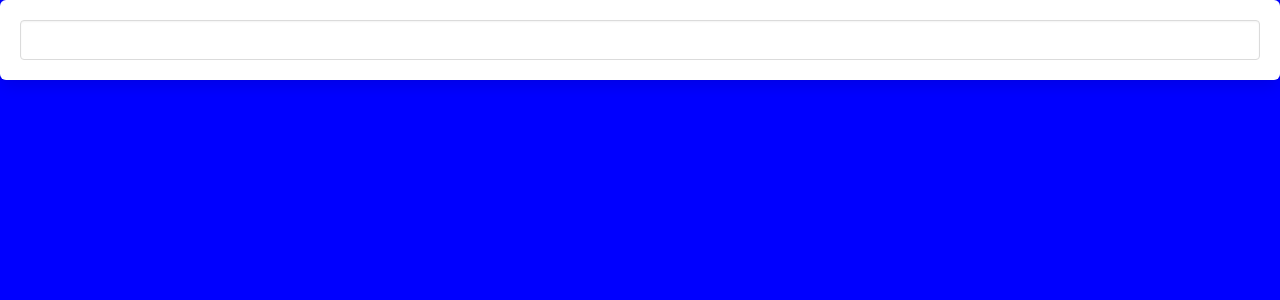
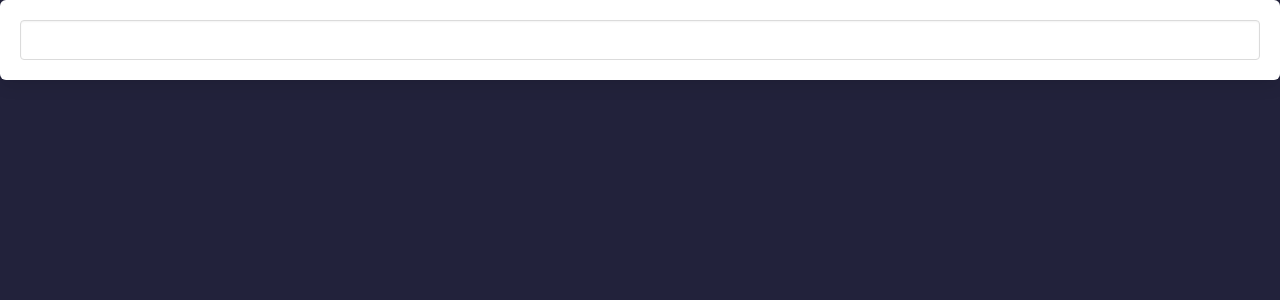
Before and after one commit to Ksars22/league-api, a React (Create React App) app: page / in a window 1280 px wide. Shown: the top 300 px of the page. Built offline with nearby package versions, Linux system fonts and the light colour scheme.

Commit message:
colors added

```diff
--- a/src/components/App.js
+++ b/src/components/App.js
@@ -4,20 +4,26 @@ import { Router } from "react-router-dom";
 import SearchBar from "./SearchBar";
 import PlayerInfo from "./PlayerInfo";
 import "bulma/css/bulma.min.css";
-import { connect } from "react-redux";
 import { createBrowserHistory } from "history";
-import { getPlayerByName } from "../actions";
+
 import DetailedMatch from "./DetailedMatch";
 
-//css
-//
+//22223B
+//4A4E69
+//9A8C98
+//C9ADA7
+//F2E9E4
 
 export const history = createBrowserHistory();
 
-const App = (props) => {
+const App = () => {
   return (
     <div
-      style={{ backgroundColor: "blue", minWidth: "600px", minHeight: "100vh" }}
+      style={{
+        backgroundColor: "#22223B",
+        minWidth: "600px",
+        minHeight: "100vh",
+      }}
     >
       <Router history={history}>
         <Route path="/" component={SearchBar} />
@@ -28,8 +34,4 @@ const App = (props) => {
   );
 };
 
-const mapStateToProps = (state) => {
-  return { searchName: state.form };
-};
-
-export default connect(mapStateToProps, { getPlayerByName })(App);
+export default App;
--- a/src/components/DetailedMatch.js
+++ b/src/components/DetailedMatch.js
@@ -10,7 +10,7 @@ const DetailedMatch = (props) => {
   });
 
   return (
-    <div style={{ backgroundColor: "blue" }} className="box">
+    <div style={{ backgroundColor: "#4A4E69" }} className="box">
       <Grid container spacing={6}>
         {players}
       </Grid>
--- a/src/components/MatchList.js
+++ b/src/components/MatchList.js
@@ -12,7 +12,7 @@ const MatchList = (props) => {
   return (
     <div
       style={{
-        backgroundColor: "darkBlue",
+        backgroundColor: "#4A4E69",
         overflow: "auto",
         minWidth: "600px",
       }}
--- a/src/components/MatchListCard.js
+++ b/src/components/MatchListCard.js
@@ -62,7 +62,6 @@ const MatchListCard = (props) => {
               style={{
                 display: "flex",
                 maxWidth: "100px",
-                overflow: "hidden",
               }}
               onClick={goToDetailedMatch}
               className="button is-info"
```
